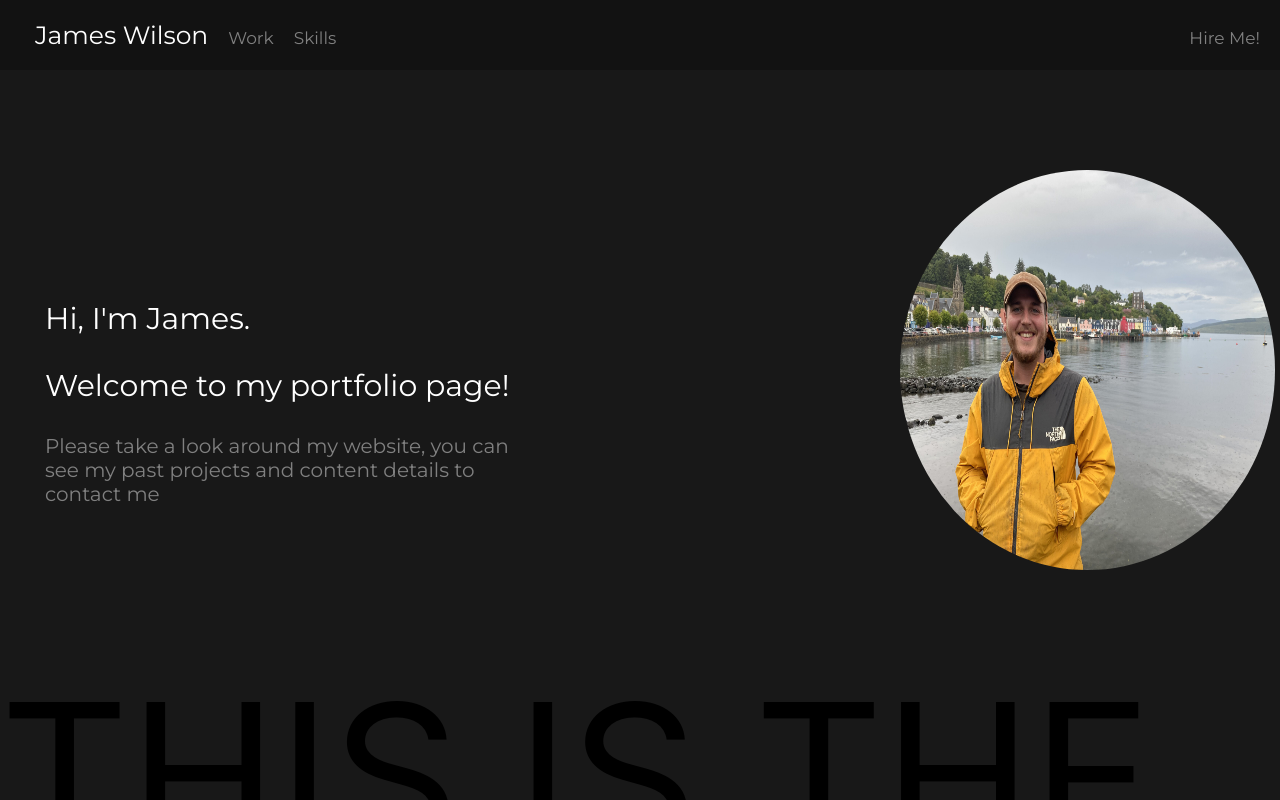
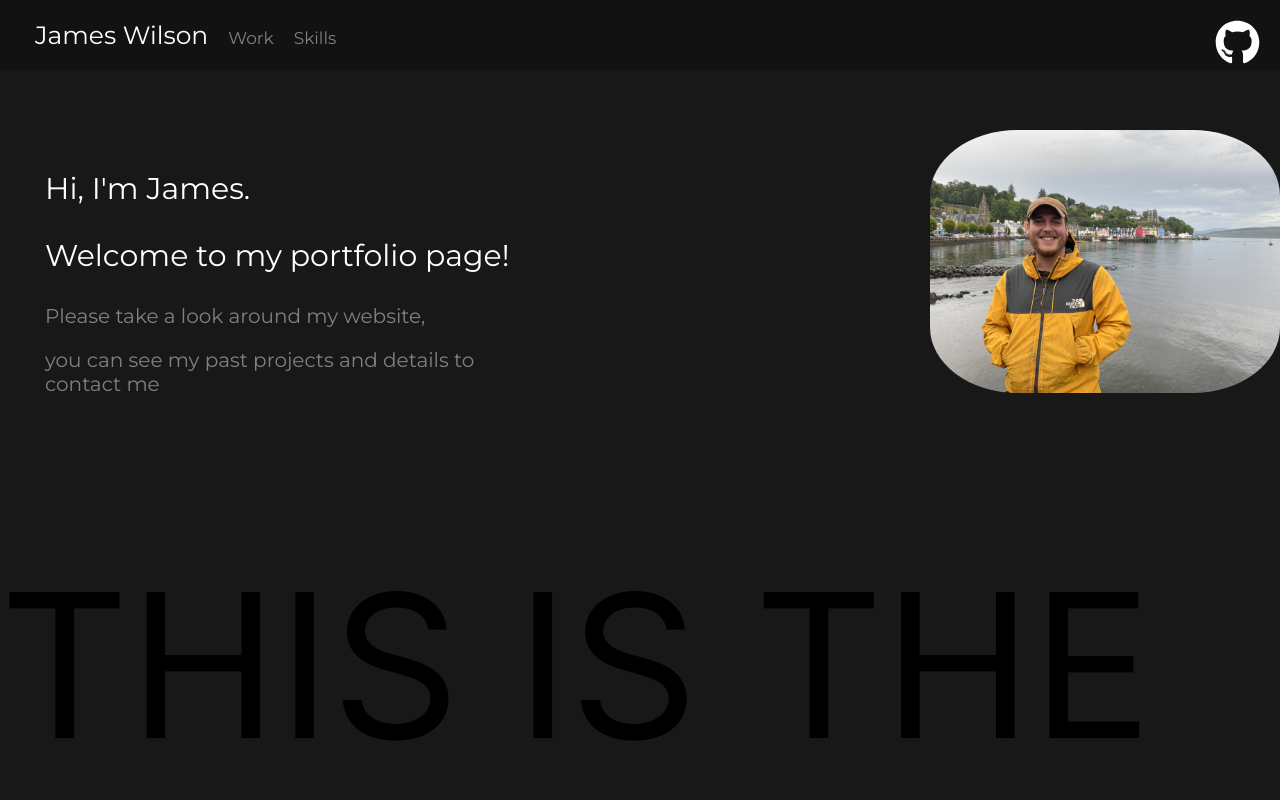
Before and after one commit to jamwil123/portfolio-website, a React (Create React App) app: page / in a window 1280 px wide. Shown: the top 800 px of the page. Built offline with nearby package versions, Linux system fonts and the light colour scheme.

Commit message:
More CSS

```diff
--- a/package.json
+++ b/package.json
@@ -3,11 +3,15 @@
   "version": "0.1.0",
   "private": true,
   "dependencies": {
+    "@fortawesome/fontawesome-svg-core": "^1.2.36",
+    "@fortawesome/free-solid-svg-icons": "^5.15.4",
+    "@fortawesome/react-fontawesome": "^0.1.16",
     "@testing-library/jest-dom": "^5.16.1",
     "@testing-library/react": "^12.1.2",
     "@testing-library/user-event": "^13.5.0",
     "react": "^17.0.2",
     "react-dom": "^17.0.2",
+    "react-icons": "^4.3.1",
     "react-router": "^6.2.1",
     "react-router-dom": "^6.2.1",
     "react-scripts": "5.0.0",
--- a/src/App.css
+++ b/src/App.css
@@ -22,10 +22,26 @@
   padding-left: 15px;
   font-family: "Montserrat", sans-serif;
 }
+.headerTextName:hover {
+  font-size: 25px;
+  color: grey;
+  padding-left: 15px;
+  font-family: "Montserrat", sans-serif;
+}
+
 .headerTextSkills,
 .headerTextWork {
   font-size: 17px;
   color: grey;
+  padding-left: 20px;
+  padding-top: 8px;
+  font-family: "Montserrat", sans-serif;
+}
+
+.headerTextSkills:hover,
+.headerTextWork:hover {
+  font-size: 17px;
+  color: white;
   padding-left: 20px;
   padding-top: 8px;
   font-family: "Montserrat", sans-serif;
@@ -38,9 +54,22 @@
   text-decoration: none;
   font-family: "Montserrat", sans-serif;
   display: flex;
+}
 
+.gitHubIcon {
+  width:45px;
+  height: 45px;
+  color: white;
+}
+.gitHubIcon:hover {
+  width:45px;
+  height: 45px;
+  color: grey;
 }
 /* Header  */
+
+
+
 
 /* Home Page */
 .homeMain {
@@ -54,19 +83,12 @@
   font-size: 30px;
   color: white;
   font-family: "Montserrat", sans-serif;
-  width: 900px;
-  display: inline-flex;
-  align-self: flex-start;
-  flex-wrap: wrap;
+  display: flex;
 }
 
 .introText {
-  padding-top: 150px;
+  padding-top: 50px;
   padding-left: 45px;
-  max-width: 500px;
-  display: flex;
-  align-content: flex-start;
-  flex: 1;
 }
 .introTextMain {
   margin-top: 50px;
@@ -77,17 +99,14 @@
   font-family: "Montserrat", sans-serif;
 }
 .jamesPicture {
-  border-radius: 50%;
-  width: 375px;
-  height: 400px;
-  margin-top: 100px;
+  border-radius: 25%;
+  width: 350px;
+  margin-top: 60px;
+  margin-left: 400px;
+
 }
 .homeImg {
-  display: flex;
-  flex: 0 1 auto;
-  width: 0px;
-  height: 100px;
-  margin-left: auto;
+
 }
 @media screen and (max-width: 1024px) {
   .jamesPicture {
--- a/src/Components/Header.js
+++ b/src/Components/Header.js
@@ -1,12 +1,14 @@
 import React from 'react'
 import { Link } from 'react-router-dom'
+import { FaGithub } from 'react-icons/fa'
+
 
 export default function Header() {
     return (
         <div className='headerMain'>
         <main className='firstThreeButtons'>
         <Link to='/' style={{ textDecoration: 'none' }}>
-        <div className='headerTextName'>James Wilson</div>
+        <div className='headerTextName'>James Wilson </div>
         </Link>
         <Link to='/work' style={{ textDecoration: 'none' }}>
         <div className='headerTextWork'>Work</div>
@@ -15,11 +17,9 @@ export default function Header() {
         <div className='headerTextSkills'>Skills</div>
         </Link>
         </main>
-        <main className='hireMeButton'>
-        <Link to='/hireme' style={{ textDecoration: 'none' }}>
-        <div className='headerTextHireMe'>Hire Me!</div>
-        </Link>
-        </main>
+
+        <FaGithub className='gitHubIcon' />
+
         </div>
     )
 }
--- a/src/Components/Home.js
+++ b/src/Components/Home.js
@@ -3,7 +3,7 @@ import jamesFace from '../IMG_6790.jpg'
 
 export default function Home() {
   return (
-    <div className="homeMain">
+    <main className="homeMain">
       <div className="welcomeText">
         <div className="introText">
           <main className="introTextMain" >
@@ -12,13 +12,18 @@ export default function Home() {
             <p> Welcome to my portfolio page!</p>
             </div>
             <p className="introSubText">
-                Please take a look around my website, you can see my past
-                projects and content details to contact me
+            <p>Please take a look around my website, </p>
+
+            <p>
+            you can see my past projects and details to contact me
+            </p>
             </p>
           </main>
 
+
         </div>
         <div className="homeImg">
+
         <img
             src={jamesFace}
             alt="james"
@@ -27,6 +32,6 @@ export default function Home() {
           </div>
       </div>
       <div className="projectsText">THIS IS THE NEXT LOTS OF TEXT</div>
-    </div>
+    </main>
   );
 }
```
Also changed, not shown: 1 other file (tests, documents, lock files or other folders).
